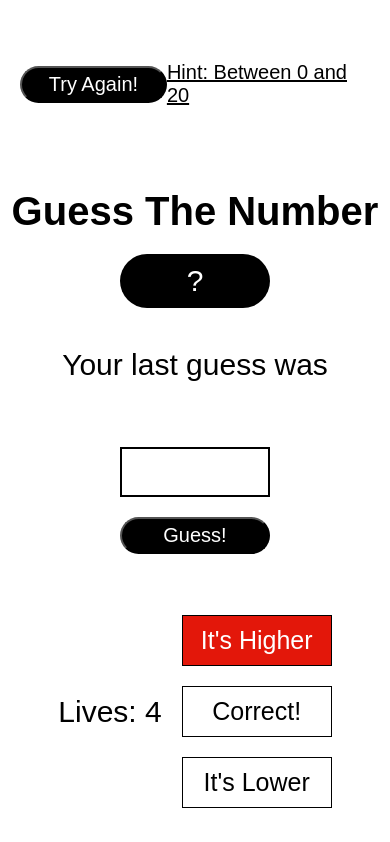
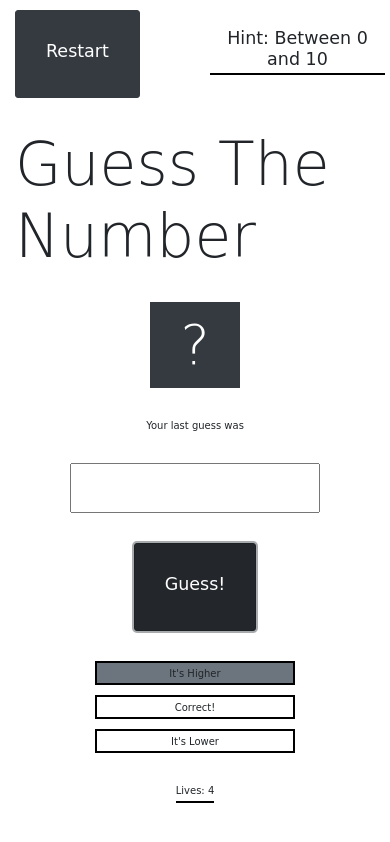
Before and after one commit to alanbarbosadev/Guess-the-number-game, a plain HTML site: page index.html in a window 390 px wide. Both pictures are taken after a click on the button "Guess!". Drawn offline with nearby package versions, Linux system fonts and the light colour scheme; a web font is replaced by a local one.

Commit message:
added bootstrap

```diff
--- a/index.html
+++ b/index.html
@@ -1,38 +1,82 @@
 <!DOCTYPE html>
-<html lang="en">
+<html lang="pt-br">
   <head>
     <meta charset="UTF-8" />
     <meta http-equiv="X-UA-Compatible" content="IE=edge" />
     <meta name="viewport" content="width=device-width, initial-scale=1.0" />
     <title>Guess the Number</title>
     <link rel="stylesheet" href="style.css" />
+    <link
+      rel="stylesheet"
+      href="node_modules\bootstrap\dist\css\bootstrap.css"
+    />
   </head>
   <body>
-    <div class="header">
-      <button type="submit" class="restart-button">Try Again!</button>
-      <p class="hint">Hint: Between 0 and 20</p>
-    </div>
-
-    <div class="section">
-      <h2 class="title">Guess The Number</h2>
-      <div class="guessing-number">?</div>
-      <div class="message"></div>
-    </div>
-
-    <div class="main">
-      <div class="left">
-        <input type="number" class="guess-value" />
-        <button type="submit" class="try-button">Guess!</button>
-      </div>
-      <div class="right">
-        <p class="lives"></p>
-        <div class="menu">
-          <span class="higher menu-span">It's Higher</span>
-          <span class="correct menu-span">Correct!</span>
-          <span class="lower menu-span">It's Lower</span>
+    <div class="container">
+      <div class="row my-3">
+        <div class="col d-flex justify-content-start align-items-center">
+          <button type="submit" class="restart-button btn btn-lg btn-dark p-5">
+            <h3 class="display-5">Restart</h3>
+          </button>
+        </div>
+        <div class="col d-flex justify-content-end align-items-center p-2">
+          <h3 class="hint text-center pb-1">Hint: Between 0 and 10</h3>
         </div>
       </div>
     </div>
+    <div class="container">
+      <div class="row my-5">
+        <div
+          class="
+            col
+            d-flex
+            flex-column
+            justify-content-center
+            align-items-center
+          "
+        >
+          <h1 class="title display-1 mb-5">Guess The Number</h1>
+          <div class="guessing-number display-2 mb-5 bg-dark py-3 px-5">?</div>
+          <div class="message display-5"></div>
+        </div>
+      </div>
+    </div>
+
+    <div class="container">
+      <div class="row my-5">
+        <div
+          class="
+            col-md-6
+            d-flex
+            flex-column
+            justify-content-center
+            align-items-center
+          "
+        >
+          <input type="number" class="guess-value" />
+          <button type="submit" class="try-button btn btn-lg btn-dark my-5 p-5">
+            <h3 class="display-5">Guess!</h3>
+          </button>
+        </div>
+        <div
+          class="
+            col-md-4
+            d-flex
+            flex-column
+            justify-content-center
+            align-items-center
+          "
+        >
+          <span class="higher menu-span display-5 mb-3 py-1">It's Higher</span>
+          <span class="correct menu-span display-5 mb-3 py-1">Correct!</span>
+          <span class="lower menu-span display-5 py-1 mb-5">It's Lower</span>
+        </div>
+        <div class="col-md-2 d-flex justify-content-center align-items-center">
+          <p class="lives display-5 pb-1"></p>
+        </div>
+      </div>
+    </div>
+    <script src="node_modules\bootstrap\dist\js\bootstrap.js"></script>
     <script src="scripts.js"></script>
   </body>
 </html>
--- a/scripts.js
+++ b/scripts.js
@@ -12,7 +12,7 @@ const lowerSpan = document.querySelector(".lower");
 
 /* inicial values */
 
-let randomNumber = Math.floor(Math.random() * 20);
+let randomNumber = Math.floor(Math.random() * 10);
 let livesValue = 5;
 lives.innerHTML = `Lives: ${livesValue}`;
 
@@ -28,36 +28,34 @@ function guessNumber(e) {
   e.preventDefault();
   //highlighting the hint spans according to the input number
   if (Number(guessInput.value) > randomNumber) {
-    higherSpan.classList.remove("span-wrong");
-    lowerSpan.classList.add("span-wrong");
+    higherSpan.classList.remove("bg-secondary");
+    lowerSpan.classList.add("bg-secondary");
     livesValue = livesValue - 1;
     lives.innerHTML = `Lives: ${livesValue}`;
     message.innerHTML = `Your last guess was ${guessInput.value}`;
     guessInput.value = "";
   } else if (Number(guessInput.value) < randomNumber) {
-    lowerSpan.classList.remove("span-wrong");
-    higherSpan.classList.add("span-wrong");
+    lowerSpan.classList.remove("bg-secondary");
+    higherSpan.classList.add("bg-secondary");
     livesValue = livesValue - 1;
     lives.innerHTML = `Lives: ${livesValue}`;
     message.innerHTML = `Your last guess was ${guessInput.value}`;
     guessInput.value = "";
   } else {
-    higherSpan.classList.remove("span-wrong");
-    lowerSpan.classList.remove("span-wrong");
-    correctSpan.classList.add("span-correct");
+    higherSpan.classList.remove("bg-secondary");
+    lowerSpan.classList.remove("bg-secondary");
+    correctSpan.classList.add("bg-secondary");
     guessingNumber.innerHTML = `${randomNumber}`;
     lives.innerHTML = `Lives: ${livesValue}`;
     guessInput.value = "";
     guessInput.disabled = true;
     tryButton.disabled = true;
-    document.body.style.backgroundColor = "#439C43";
     message.innerHTML = "Congratulations, you guessed it!";
   }
   //lose screen
   if (livesValue == 0) {
-    document.body.style.backgroundColor = "#e3170a";
-    higherSpan.classList.remove("span-wrong");
-    lowerSpan.classList.remove("span-wrong");
+    higherSpan.classList.remove("bg-secondary");
+    lowerSpan.classList.remove("bg-secondary");
     guessInput.disabled = true;
     tryButton.disabled = true;
     message.innerHTML = "Ops, you failed! Try again.";
@@ -68,13 +66,13 @@ function restartGame(e) {
   //prevents the button from submitting
   e.preventDefault();
   //resets everything
-  higherSpan.classList.remove("span-wrong");
-  lowerSpan.classList.remove("span-wrong");
-  correctSpan.classList.remove("span-correct");
-  randomNumber = Math.floor(Math.random() * 20);
+  higherSpan.classList.remove("bg-secondary");
+  lowerSpan.classList.remove("bg-secondary");
+  correctSpan.classList.remove("bg-secondary");
+  message.classList.remove("bg-danger");
+  randomNumber = Math.floor(Math.random() * 10);
   livesValue = 5;
   lives.innerHTML = `Lives: ${livesValue}`;
-  document.body.style.backgroundColor = "white";
   guessingNumber.innerHTML = `?`;
   guessInput.disabled = false;
   tryButton.disabled = false;
--- a/style.css
+++ b/style.css
@@ -1,6 +1,6 @@
 /* imports */
 
-@import url("https://fonts.googleapis.com/css2?family=Qahiri&display=swap");
+@import url("https://fonts.googleapis.com/css2?family=Rampart+One&display=swap");
 
 /* resets */
 
@@ -16,10 +16,38 @@ html {
 
 body {
   height: 100vh;
-  font-family: "Qahiri", sans-serif;
+  font-family: "Rampart One", cursive !important;
+  color: black;
 }
 
-/* hiding the arrows of the input */
+/* styling */
+
+.hint {
+  border-bottom: solid 0.25rem black;
+}
+
+.lives {
+  border-bottom: solid 0.25rem black;
+}
+
+.menu-span {
+  border: solid 0.25rem black;
+  width: 20rem;
+  text-align: center;
+}
+
+.guess-value {
+  width: 25rem;
+  height: 5rem;
+  font-size: 3rem;
+  text-align: center;
+}
+
+.guessing-number {
+  color: white;
+}
+
+/* removing the arrows from the number input */
 
 input::-webkit-outer-spin-button,
 input::-webkit-inner-spin-button {
@@ -30,182 +58,3 @@ input::-webkit-inner-spin-button {
 input[type="number"] {
   -moz-appearance: textfield;
 }
-
-/* layout */
-
-.header {
-  display: flex;
-  justify-content: space-between;
-  align-items: center;
-  height: 20vh;
-  margin: auto 2rem;
-}
-
-.section {
-  display: flex;
-  justify-content: center;
-  align-items: center;
-  flex-direction: column;
-  height: 30vh;
-}
-
-.main {
-  display: flex;
-  flex-wrap: wrap;
-  height: 50vh;
-}
-
-.left {
-  flex: 50%;
-  display: flex;
-  flex-direction: column;
-  align-items: center;
-  justify-content: center;
-}
-
-.right {
-  flex: 50%;
-  display: flex;
-  flex-direction: row;
-  align-items: center;
-  justify-content: center;
-}
-
-.menu {
-  display: flex;
-  flex-direction: column;
-  justify-content: center;
-  align-items: center;
-  margin-left: 2rem;
-}
-
-@media only screen and (max-width: 567px) {
-  .menu {
-    margin-right: 2rem;
-  }
-}
-
-/* styling */
-
-.guessing-number {
-  color: white;
-  background-color: black;
-  text-align: center;
-  padding: 2rem;
-  font-size: 5rem;
-  width: 15rem;
-  border-radius: 4rem;
-}
-
-@media only screen and (max-width: 567px) {
-  .guessing-number {
-    margin-bottom: 2rem;
-    padding: 1rem;
-    font-size: 3rem;
-  }
-}
-
-.title {
-  margin: 0 auto auto auto;
-  font-size: 10rem;
-}
-
-@media only screen and (max-width: 567px) {
-  .title {
-    font-size: 4rem;
-    margin-bottom: 2rem;
-  }
-}
-
-input {
-  height: 5rem;
-  margin-bottom: 2rem;
-}
-
-.menu-span {
-  margin: 1rem auto;
-  padding: 1rem;
-  font-size: 4rem;
-  border: 0.1rem solid black;
-  width: 25rem;
-  text-align: center;
-}
-
-@media only screen and (max-width: 567px) {
-  .menu-span {
-    font-size: 2.5rem;
-    width: 15rem;
-  }
-}
-
-.span-wrong {
-  color: white;
-  background-color: #e3170a;
-}
-
-.span-correct {
-  background-color: white;
-}
-
-.lives {
-  font-size: 5rem;
-}
-
-@media only screen and (max-width: 567px) {
-  .lives {
-    margin-left: 2rem;
-    font-size: 3rem;
-  }
-}
-
-.hint {
-  font-size: 4rem;
-  text-decoration: underline;
-}
-
-@media only screen and (max-width: 567px) {
-  .hint {
-    font-size: 2rem;
-  }
-}
-
-.message {
-  font-size: 5rem;
-  margin-top: 2rem;
-}
-
-@media only screen and (max-width: 567px) {
-  .message {
-    font-size: 3rem;
-    margin-bottom: 2rem;
-  }
-}
-
-button {
-  color: white;
-  background-color: black;
-  padding: 1.5rem;
-  font-size: 4rem;
-  font-family: "Qahiri", sans-serif;
-  border-radius: 4rem;
-  width: 15rem;
-  transition: 0.5s;
-}
-
-@media only screen and (max-width: 567px) {
-  button {
-    padding: 0.5rem;
-    font-size: 2rem;
-  }
-}
-
-button:hover {
-  background-color: white;
-  color: black;
-}
-
-input {
-  width: 15rem;
-  border: 0.25rem solid black;
-  text-align: center;
-}
```
Also changed, not shown: package-lock.json (added), screenshots/screenshot1.jpg, screenshots/screenshot2.jpg (deleted), screenshots/screenshot3.jpg (deleted), screenshots/screenshot4.jpg (deleted), 1 other file.
